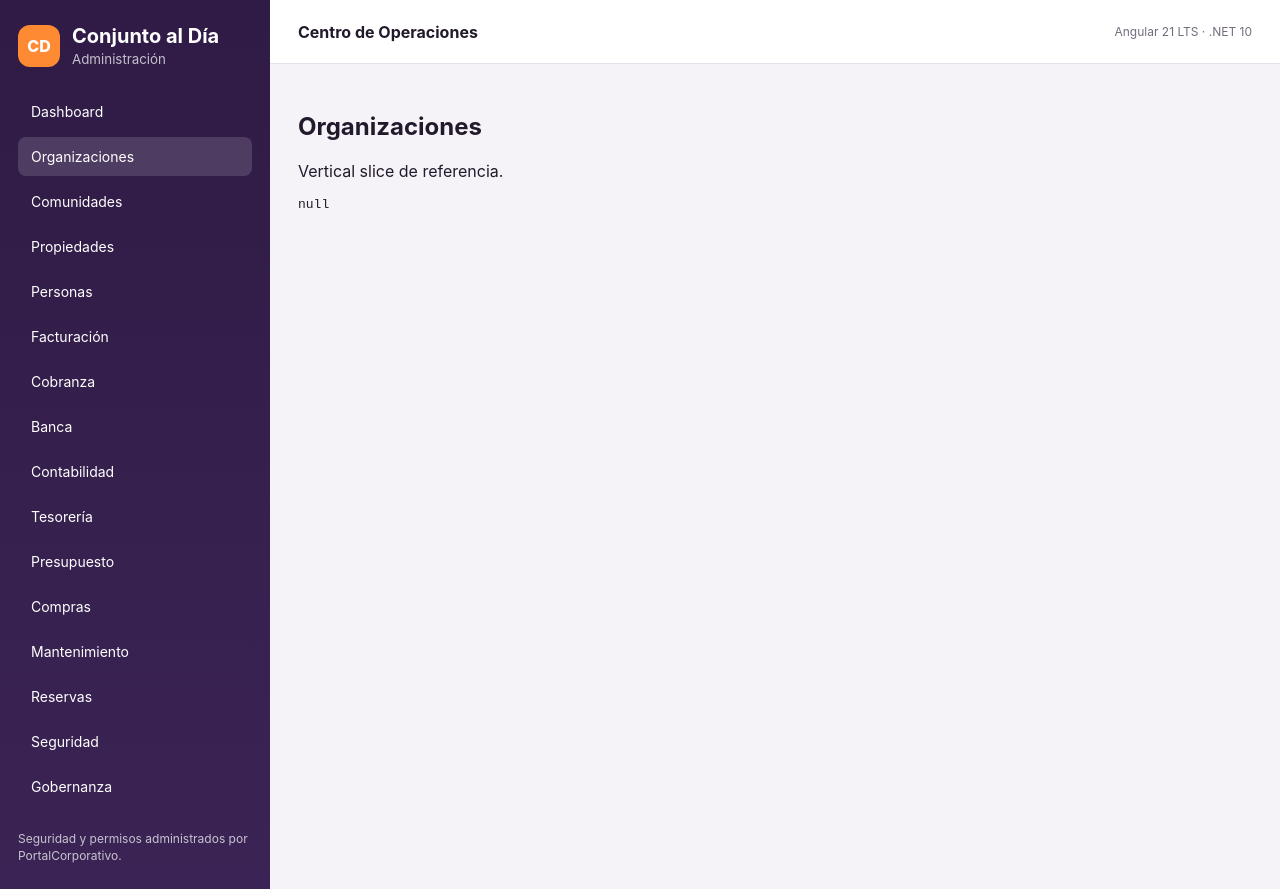
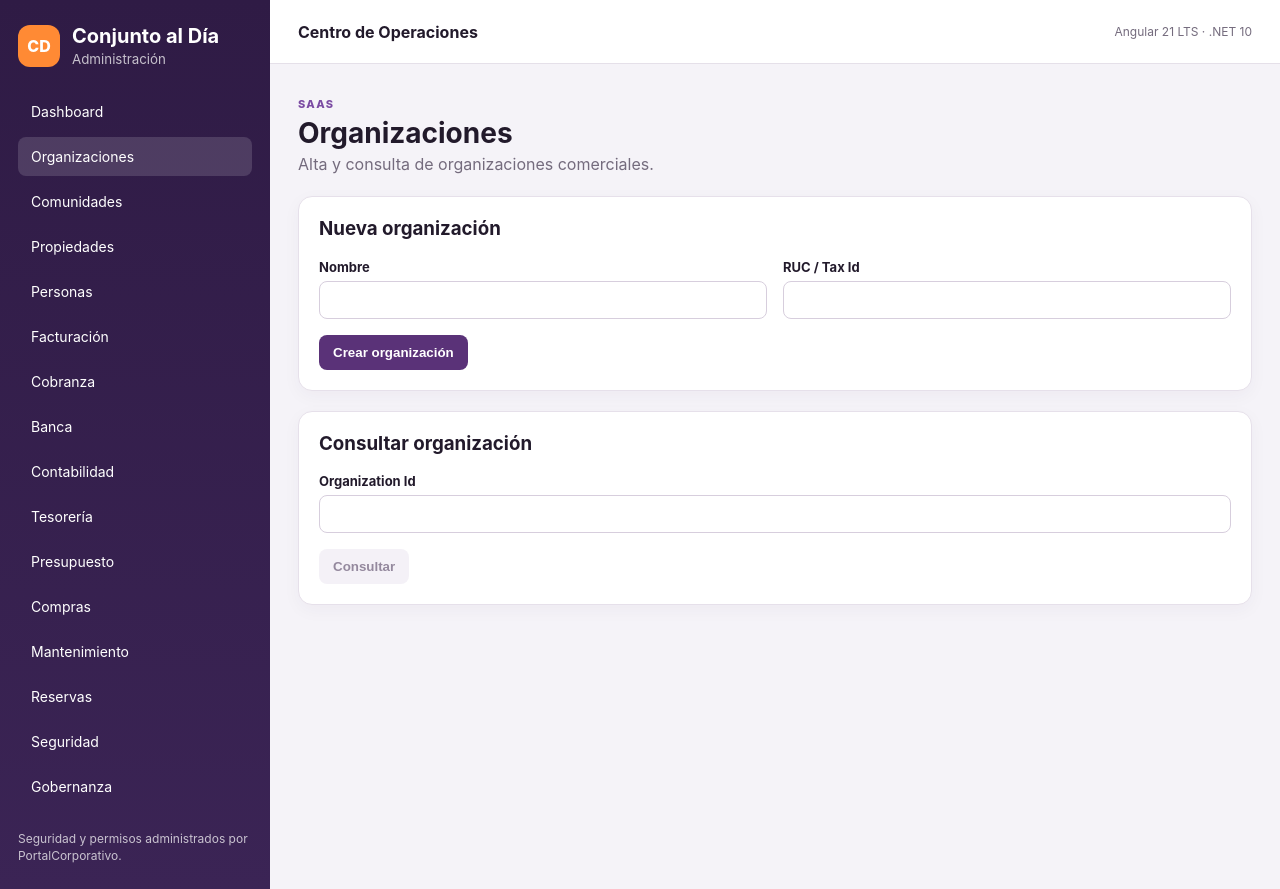
Before and after one commit to christyepez/AppCondominio, an Angular app in the folder frontend/app-condominio-web/: page /organizations in a window 1280 px wide. Built offline with nearby package versions, Linux system fonts and the light colour scheme; no server answers.

Commit message:
feat(ui): replace organizations reference shell with operational screen

```diff
--- a/frontend/app-condominio-web/src/app/features/organizations/organizations.component.ts
+++ b/frontend/app-condominio-web/src/app/features/organizations/organizations.component.ts
@@ -1,10 +1,15 @@
+import { CommonModule } from '@angular/common';
+import { HttpClient } from '@angular/common/http';
 import { Component, inject } from '@angular/core';
-import { HttpClient } from '@angular/common/http';
-import { AsyncPipe, JsonPipe } from '@angular/common';
+import { FormsModule } from '@angular/forms';
 import { API_BASE_URL } from '../../core/config/api.config';
 
-@Component({selector:'app-organizations',standalone:true,imports:[AsyncPipe,JsonPipe],template:`<h2>Organizaciones</h2><p>Vertical slice de referencia.</p><pre>{{ health$ | async | json }}</pre>`})
-export class OrganizationsComponent {
-  private readonly http = inject(HttpClient);
-  readonly health$ = this.http.get(`${API_BASE_URL}/health/ready`);
-}
+@Component({selector:'app-organizations',standalone:true,imports:[CommonModule,FormsModule],template:`
+<section class="page-heading"><div><span class="eyebrow">SaaS</span><h2>Organizaciones</h2><p>Alta y consulta de organizaciones comerciales.</p></div></section>
+<div class="notice error" *ngIf="error">{{error}}</div><div class="notice success" *ngIf="message">{{message}}</div>
+<section class="panel"><h3>Nueva organización</h3><form class="form-grid" (ngSubmit)="create()"><label>Nombre<input [(ngModel)]="draft.name" name="name" required></label><label>RUC / Tax Id<input [(ngModel)]="draft.taxId" name="taxId"></label><div class="form-actions"><button class="button primary" type="submit" [disabled]="busy">Crear organización</button></div></form></section>
+<section class="panel"><h3>Consultar organización</h3><div class="form-grid compact"><label class="wide">Organization Id<input [(ngModel)]="organizationId" name="organizationId"></label><div class="form-actions"><button class="button secondary" type="button" (click)="load()" [disabled]="busy||!organizationId">Consultar</button></div></div><pre class="result-box" *ngIf="result">{{result|json}}</pre></section>`})
+export class OrganizationsComponent{private readonly http=inject(HttpClient);busy=false;error='';message='';organizationId='';result:unknown;draft={name:'',taxId:''};
+create():void{this.busy=true;this.error='';this.message='';this.http.post<{id:string}>(`${API_BASE_URL}/organizations/`,{name:this.draft.name,taxId:this.draft.taxId||null}).subscribe({next:v=>{this.busy=false;this.organizationId=v.id;this.message=`Organización creada: ${v.id}`;},error:e=>{this.busy=false;this.error=this.describe(e,'No se pudo crear la organización.');}})}
+load():void{this.busy=true;this.error='';this.message='';this.result=undefined;this.http.get(`${API_BASE_URL}/organizations/${this.organizationId}`).subscribe({next:v=>{this.busy=false;this.result=v;},error:e=>{this.busy=false;this.error=this.describe(e,'No se pudo consultar la organización.');}})}
+private describe(e:{status?:number},fallback:string){return e?.status===401?'Sesión requerida desde PortalCorporativo.':e?.status===403?'No tiene permisos de Organizations.':fallback;}}
```
